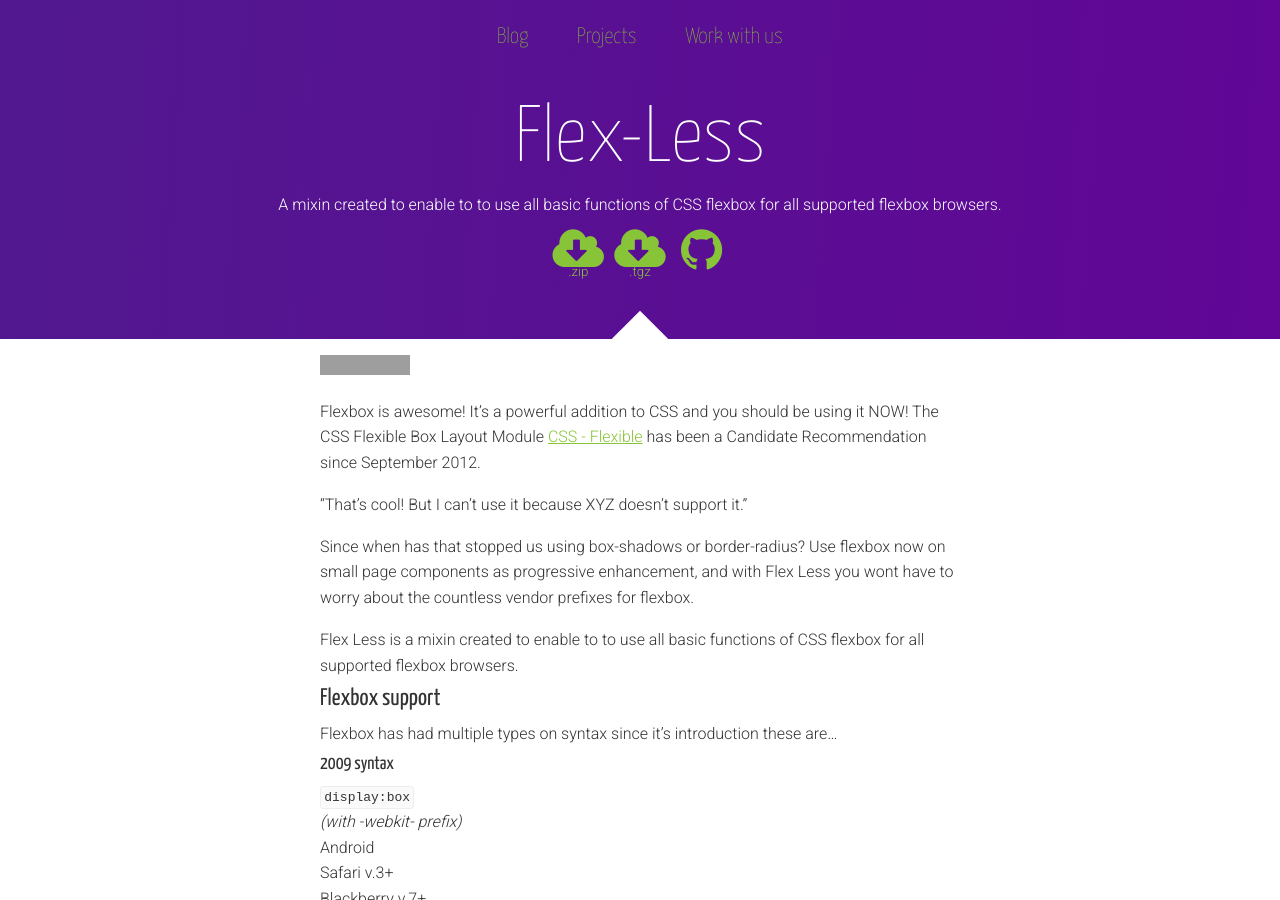
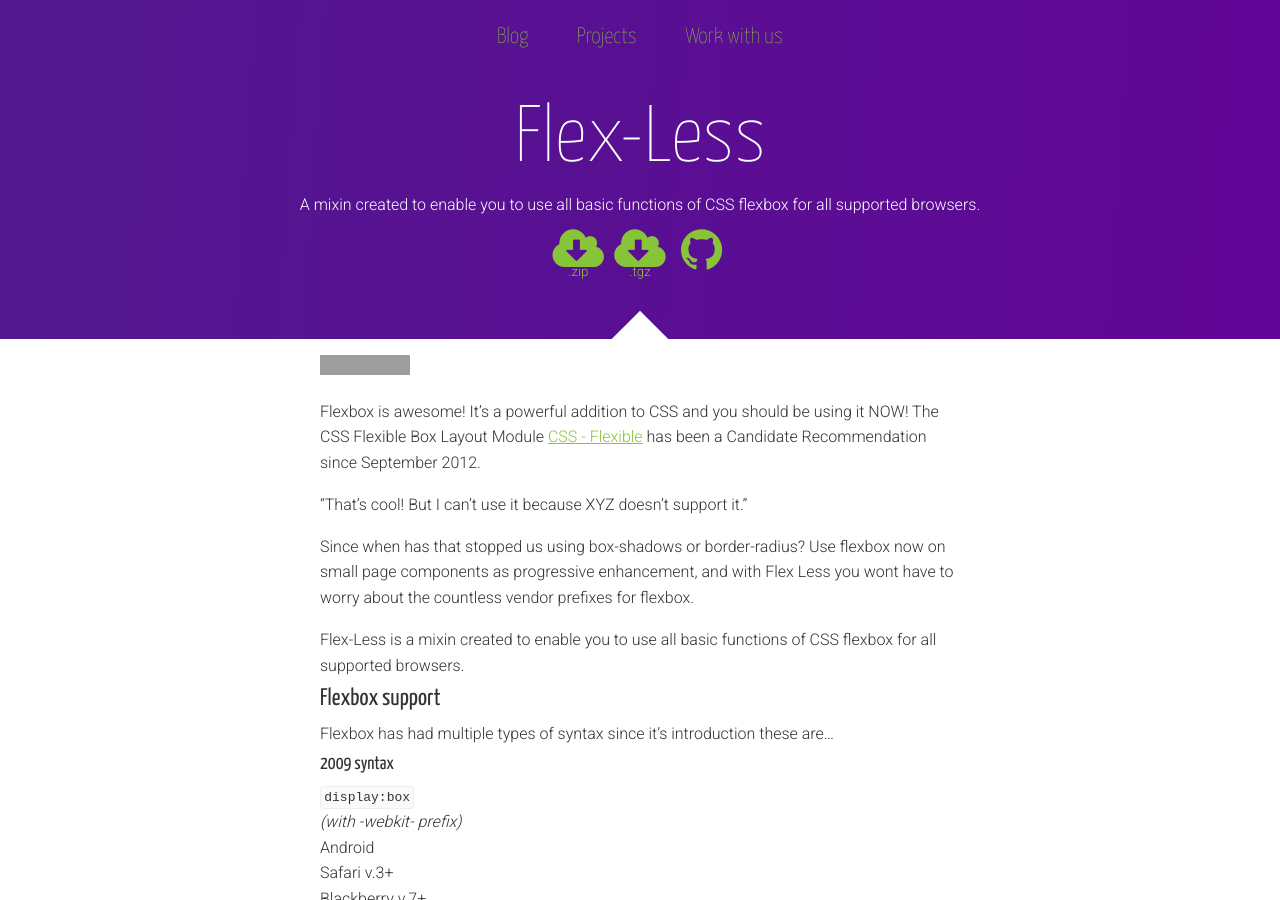
Before and after one commit to holidayextras/holidayextras.github.com, a Jekyll site: the page built from projects/flex-less.md, in a window 1280 px wide and 900 px high. Built offline with Jekyll 4.4.1, drawn with Linux system fonts in a browser that asks for light colours; nearby versions of some CDN libraries; comment, search, counter and statistics services are not loaded; some of the changed text lies outside the part shown; grey boxes are pictures that could not be loaded.

Commit message:
adjusting typos

```diff
--- a/projects/flex-less.md
+++ b/projects/flex-less.md
@@ -1,7 +1,7 @@
 ---
 layout: project
 title: Flex-Less
-tagline: A mixin created to enable to to use all basic functions of CSS flexbox for all supported flexbox browsers.
+tagline: A mixin created to enable you to use all basic functions of CSS flexbox for all supported browsers.
 date: 2015-02-20 12:00:00
 tags: less mixin css flexbox
 comments: true
@@ -20,11 +20,11 @@
 Since when has that stopped us using box-shadows or border-radius?
 Use flexbox now on small page components as progressive enhancement, and with Flex Less you wont have to worry about the countless vendor prefixes for flexbox.
 
-Flex Less is a mixin created to enable to to use all basic functions of CSS flexbox for all supported flexbox browsers.
+Flex-Less is a mixin created to enable you to use all basic functions of CSS flexbox for all supported browsers.
 
 
 ## Flexbox support
-Flexbox has had multiple types on syntax since it's introduction these are...
+Flexbox has had multiple types of syntax since it's introduction these are...
 
 ### 2009 syntax
 `display:box`
--- a/projects/index.html
+++ b/projects/index.html
@@ -47,7 +47,7 @@
           <section>
             <h2>Flex-Less</h2>
             <div class="project-summary">
-              <blockquote>A mixin created to enable to to use all basic functions of CSS flexbox for all supported flexbox browsers.</blockquote>
+              <blockquote>A mixin created to enable you to use all basic functions of CSS flexbox for all supported flexbox browsers.</blockquote>
             </div>
           </section>
         </a>
```
Also changed, not shown: other parts of projects/flex-less.md (+0 -4 lines).
